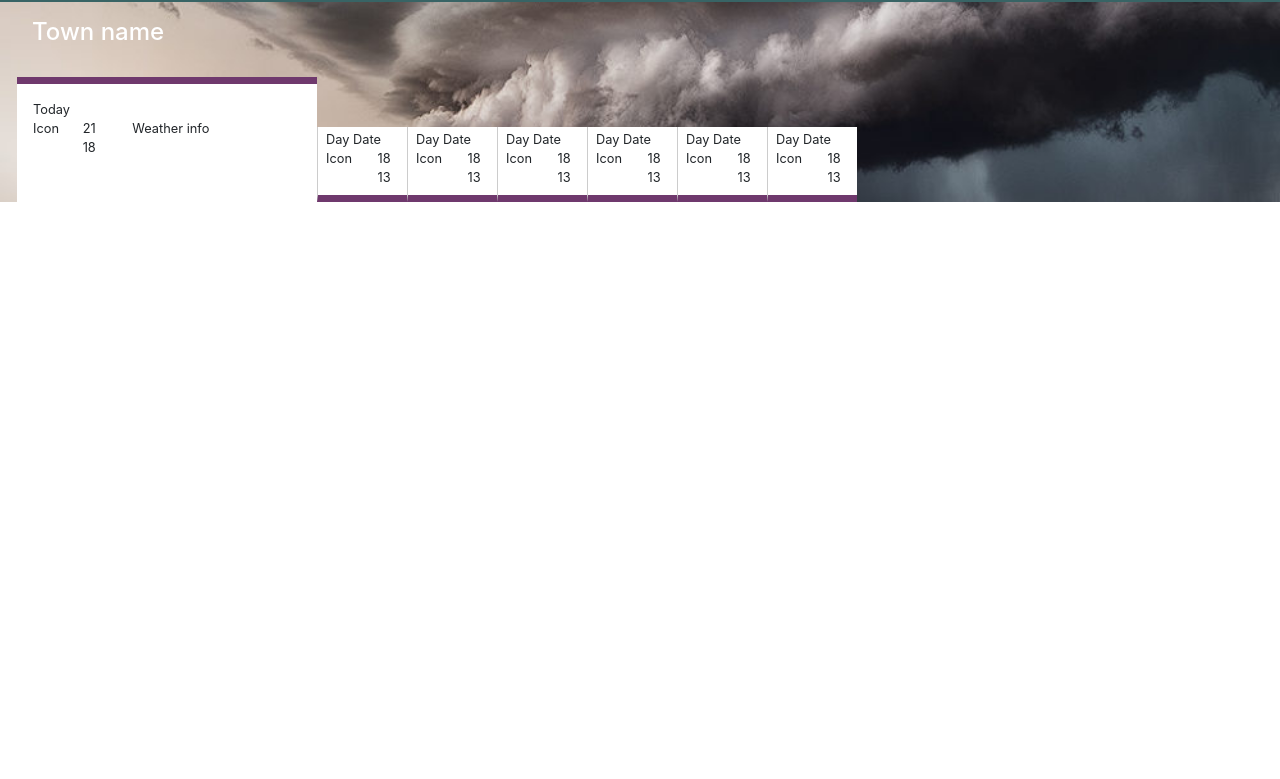
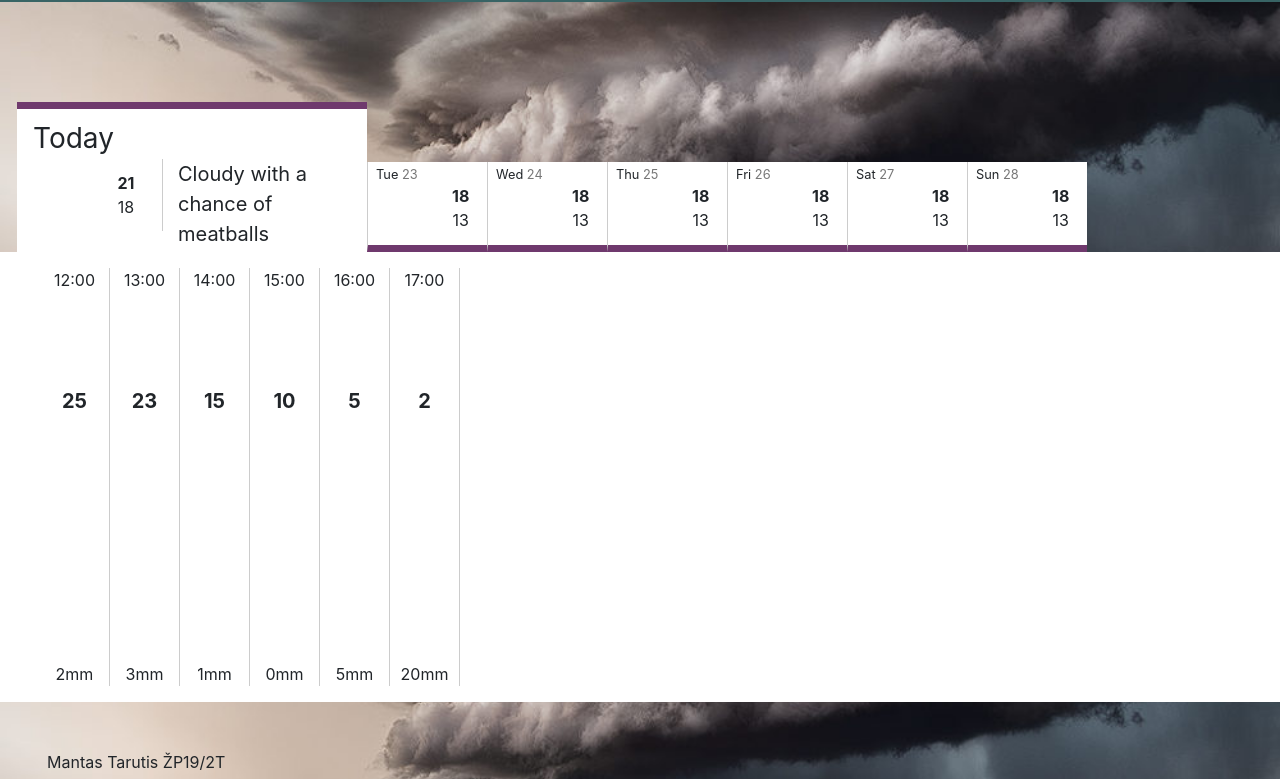
Before and after one commit to MikeTango30/KITM_JS_weather, a plain HTML site: page index.html in a window 1280 px wide. Shown: the part 67-846 px from the top of the page. Before the commit the page ends 800 px from the top, so only its background shows below. Drawn offline with nearby package versions, Linux system fonts and the light colour scheme; files that its build step writes are made by us from their sources; some icons are missing; a web font is replaced by a local one.

Commit message:
switches focused day, weather icons

```diff
--- a/index.html
+++ b/index.html
@@ -14,228 +14,253 @@
         rel="stylesheet">
   <!--favicon-->
   <link rel="icon" type="image/png" href="assets/favicon/favicon.ico">
+  <!--weather icons-->
+  <link href="https://cdnjs.cloudflare.com/ajax/libs/weather-icons/2.0.9/css/weather-icons.min.css" rel="stylesheet">
+  <link href="https://cdnjs.cloudflare.com/ajax/libs/weather-icons/2.0.9/css/weather-icons-wind.min.css" rel="stylesheet">
   <!--Font Awesome-->
   <link href="https://use.fontawesome.com/releases/v5.0.4/css/all.css" rel="stylesheet">
   <script src="https://kit.fontawesome.com/b80f6d846e.js" crossorigin="anonymous"></script>
-    <title>All this rain!</title>
+  <title>Acid rain!</title>
 </head>
 <body>
 <div class="container-fluid">
   <header>
     <div class="container">
       <nav class="navbar justify-content-start">
-                <a class="navbar-brand text-white">Weather</a>
-                <form class="form-inline">
-                    <input class="form-control mr-sm-2" type="search" placeholder="Enter a city" aria-label="Search">
+          <div class="col-sm-4">
+          <a class="navbar-brand text-white">Ominous Weather</a>
+          </div>
+        <div class="col-sm">
+          <form class="form-inline w-100">
+            <input class="form-control mr-sm-2 search-city w-100" type="search" placeholder="Enter a city" aria-label="Search">
           </form>
+        </div>
       </nav>
     </div>
   </header>
-    <section class="wheather-weekly">
+  <section class="weather-weekly">
     <div class="container h-100">
-            <div class="row flex-column h-100 justify-content-between">
-                <div class="row town-name ">
+      <div class="row h-100 justify-content-between">
+        <div class="row town-name w-100 ">
           <div class="col">
-                        <h4 class="text-white">Town name</h4>
+            <h4 class="text-white city"></h4>
           </div>
         </div>
         <div class="row weekdays">
           <div class="weekday today focused">
             <div class="row justify-content-start">
-                            <div class="col">
+              <div class="col today">
                 Today
               </div>
             </div>
             <div class="row">
-                            <div class="col-4">
-                                <div class="row">
+              <div class="col-5 icon-temp">
+                <div class="row line line-separator-right">
                   <div class="col-6 icon">
-                                        <span>Icon</span>
+                    <i class="wi wi-day-sunny"></i>
                   </div>
-                                    <div class="col-6">
+                  <div class="col-6 temp">
                     <div class="row">
                       <div class="col day-temp">
-                                                21
+                        21<i class="wi wi-degrees"></i>
                       </div>
                     </div>
                     <div class="row">
                       <div class="col night-temp">
-                                                18
+                        18<i class="wi wi-degrees"></i>
                       </div>
                     </div>
                   </div>
                 </div>
               </div>
-                            <div class="col-8">
-                                Weather info
+              <div class="col-7 weather-info">
+                Cloudy with a chance of meatballs
               </div>
             </div>
           </div>
-                    <div class="weekday">
+          <div class="weekday other-day">
             <div class="row justify-content-start">
-                            <div class="col">
-                                Day Date
+              <div class="col date">
+                Tue <span>23</span>
               </div>
             </div>
             <div class="row">
-                            <div class="col">
-                                <div class="row">
+              <div class="col icon-temp">
+                <div class="row line">
                   <div class="col-6 icon">
-                                        <span>Icon</span>
+                    <i class="wi wi-day-sprinkle"></i>
                   </div>
-                                    <div class="col-6">
+                  <div class="col-6 temp">
                     <div class="row">
                       <div class="col day-temp">
-                                                18
+                        18<i class="wi wi-degrees"></i>
                       </div>
                     </div>
                     <div class="row">
                       <div class="col night-temp">
-                                                13
+                        13<i class="wi wi-degrees"></i>
                       </div>
                     </div>
                   </div>
                 </div>
               </div>
+              <div class="col-7 d-none weather-info">
+                Flock of seagulls attack
               </div>
             </div>
-                    <div class="weekday">
+          </div>
+          <div class="weekday other-day">
             <div class="row justify-content-start">
-                            <div class="col">
-                                Day Date
+              <div class="col date">
+                Wed <span>24</span>
               </div>
             </div>
             <div class="row">
-                            <div class="col">
-                                <div class="row">
+              <div class="col icon-temp">
+                <div class="row line">
                   <div class="col-6 icon">
-                                        <span>Icon</span>
+                    <i class="wi wi-day-sleet"></i>
                   </div>
-                                    <div class="col-6">
+                  <div class="col-6 temp">
                     <div class="row">
                       <div class="col day-temp">
-                                                18
+                        18<i class="wi wi-degrees"></i>
                       </div>
                     </div>
                     <div class="row">
                       <div class="col night-temp">
-                                                13
+                        13<i class="wi wi-degrees"></i>
                       </div>
                     </div>
                   </div>
                 </div>
               </div>
+              <div class="col-7 d-none weather-info">
+                Tsunami in 5 minutes
               </div>
             </div>
-                    <div class="weekday">
+          </div>
+          <div class="weekday other-day">
             <div class="row justify-content-start">
-                            <div class="col">
-                                Day Date
+              <div class="col date">
+                Thu <span>25</span>
               </div>
             </div>
             <div class="row">
-                            <div class="col">
-                                <div class="row">
+              <div class="col icon-temp">
+                <div class="row line">
                   <div class="col-6 icon">
-                                        <span>Icon</span>
+                    <i class="wi wi-day-fog"></i>
                   </div>
-                                    <div class="col-6">
+                  <div class="col-6 temp">
                     <div class="row">
                       <div class="col day-temp">
-                                                18
+                        18<i class="wi wi-degrees"></i>
                       </div>
                     </div>
                     <div class="row">
                       <div class="col night-temp">
-                                                13
+                        13<i class="wi wi-degrees"></i>
                       </div>
                     </div>
                   </div>
                 </div>
               </div>
+              <div class="col-7 d-none weather-info">
+                Desert storm!!!
               </div>
             </div>
-                    <div class="weekday">
+          </div>
+          <div class="weekday other-day">
             <div class="row justify-content-start">
-                            <div class="col">
-                                Day Date
+              <div class="col date">
+                Fri <span>26</span>
               </div>
             </div>
             <div class="row">
-                            <div class="col">
-                                <div class="row">
+              <div class="col icon-temp">
+                <div class="row line">
                   <div class="col-6 icon">
-                                        <span>Icon</span>
+                    <i class="wi wi-day-showers"></i>
                   </div>
-                                    <div class="col-6">
+                  <div class="col-6 temp">
                     <div class="row">
                       <div class="col day-temp">
-                                                18
+                        18<i class="wi wi-degrees"></i>
                       </div>
                     </div>
                     <div class="row">
                       <div class="col night-temp">
-                                                13
+                        13<i class="wi wi-degrees"></i>
                       </div>
                     </div>
                   </div>
                 </div>
               </div>
+              <div class="col-7 d-none weather-info">
+                Devastating agony with a chance of meatballs
               </div>
             </div>
-                    <div class="weekday">
+          </div>
+          <div class="weekday other-day">
             <div class="row justify-content-start">
-                            <div class="col">
-                                Day Date
+              <div class="col date">
+                Sat <span>27</span>
               </div>
             </div>
             <div class="row">
-                            <div class="col">
-                                <div class="row">
+              <div class="col icon-temp">
+                <div class="row line">
                   <div class="col-6 icon">
-                                        <span>Icon</span>
+                    <i class="wi wi-day-snow"></i>
                   </div>
-                                    <div class="col-6">
+                  <div class="col-6 temp">
                     <div class="row">
                       <div class="col day-temp">
-                                                18
+                        18<i class="wi wi-degrees"></i>
                       </div>
                     </div>
                     <div class="row">
                       <div class="col night-temp">
-                                                13
+                        13<i class="wi wi-degrees"></i>
                       </div>
                     </div>
                   </div>
                 </div>
               </div>
+              <div class="col-7 d-none weather-info">
+                Acid rain with a chance of meatballs
               </div>
             </div>
-                    <div class="weekday">
+          </div>
+          <div class="weekday other-day">
             <div class="row justify-content-start">
-                            <div class="col">
-                                Day Date
+              <div class="col date">
+                Sun <span>28</span>
               </div>
             </div>
             <div class="row">
-                            <div class="col">
-                                <div class="row">
+              <div class="col icon-temp">
+                <div class="row line">
                   <div class="col-6 icon">
-                                        <span>Icon</span>
+                    <i class="wi wi-day-snow-wind"></i>
                   </div>
-                                    <div class="col-6">
+                  <div class="col-6 temp">
                     <div class="row">
                       <div class="col day-temp">
-                                                18
+                        18<i class="wi wi-degrees"></i>
                       </div>
                     </div>
                     <div class="row">
                       <div class="col night-temp">
-                                                13
+                        13<i class="wi wi-degrees"></i>
                       </div>
                     </div>
                   </div>
                 </div>
+              </div>
+              <div class="col-7 d-none weather-info">
+                Sunny with a chance of meatballs
               </div>
             </div>
           </div>
@@ -244,15 +269,139 @@
     </div>
   </section>
   <section class="weather-hourly">
+    <div class="container h-100">
+      <div class="row h-100 hours">
+        <div class="hour">
+          <div class="row">12:00</div>
+          <div class="row icon-celsius">
             <div class="row">
-            <div class="col">
+              <i class="wi wi-day-showers"></i>
+            </div>
+            <div class="row">
+              25<i class="wi wi-degrees"></i>
+            </div>
+          </div>
+          <div class="row icon-rainfall-wind">
+            <div class="row">
+              <i class="wi wi-raindrops"></i>
+            </div>
+            <div class="row">2mm</div>
+            <div class="row">
+              <i class="wi wi-wind wi-from-s"></i>
+            </div>
+          </div>
+        </div>
+        <div class="hour">
+        <div class="row">13:00</div>
+        <div class="row icon-celsius">
+          <div class="row">
+            <i class="wi wi-day-rain"></i>
+          </div>
+          <div class="row">
+            23<i class="wi wi-degrees"></i>
+          </div>
+        </div>
+        <div class="row icon-rainfall-wind">
+          <div class="row">
+            <i class="wi wi-raindrops"></i>
+          </div>
+          <div class="row">3mm</div>
+          <div class="row">
+            <i class="wi wi-wind wi-from-sw"></i>
+          </div>
+        </div>
+      </div>
+        <div class="hour">
+          <div class="row">14:00</div>
+          <div class="row icon-celsius">
+            <div class="row">
+              <i class="wi wi-day-sleet"></i>
+            </div>
+            <div class="row">
+              15<i class="wi wi-degrees"></i>
+            </div>
+          </div>
+          <div class="row icon-rainfall-wind">
+            <div class="row">
+              <i class="wi wi-raindrops"></i>
+            </div>
+            <div class="row">1mm</div>
+            <div class="row">
+              <i class="wi wi-wind wi-from-se"></i>
+            </div>
+          </div>
+        </div>
+        <div class="hour">
+          <div class="row">15:00</div>
+          <div class="row icon-celsius">
+            <div class="row">
+              <i class="wi wi-day-fog"></i>
+            </div>
+            <div class="row">
+              10<i class="wi wi-degrees"></i>
+            </div>
+          </div>
+          <div class="row icon-rainfall-wind">
+            <div class="row">
+              <i class="wi wi-raindrops"></i>
 
+            </div>
+            <div class="row">0mm</div>
+            <div class="row">
+              <i class="wi wi-wind wi-from-nw"></i>
+            </div>
+          </div>
+        </div>
+        <div class="hour">
+          <div class="row">16:00</div>
+          <div class="row icon-celsius">
+            <div class="row">
+              <i class="wi wi-day-sunny"></i>
+            </div>
+            <div class="row">
+              5<i class="wi wi-degrees"></i>
+            </div>
+          </div>
+          <div class="row icon-rainfall-wind">
+            <div class="row">
+              <i class="wi wi-raindrops"></i>
+            </div>
+            <div class="row">5mm</div>
+            <div class="row">
+              <i class="wi wi-wind wi-from-ne"></i>
+            </div>
+          </div>
+        </div>
+        <div class="hour">
+          <div class="row">17:00</div>
+          <div class="row icon-celsius">
+            <div class="row">
+              <i class="wi wi-day-cloudy"></i>
+            </div>
+            <div class="row">
+              2<i class="wi wi-degrees"></i>
+            </div>
+          </div>
+          <div class="row icon-rainfall-wind">
+            <div class="row">
+              <i class="wi wi-raindrops"></i>
+            </div>
+            <div class="row">20mm</div>
+            <div class="row">
+              <i class="wi wi-wind wi-from-n"></i>
+            </div>
+          </div>
+        </div>
       </div>
     </div>
   </section>
   <footer>
-        <div class="row justify-content-start">
-            <!--<span>Mantas Tarutis ŽP19/2T</span>-->
+    <div class="container">
+      <div class="row pt-5 w-100">
+        <div class="col">
+          <span>Mantas Tarutis ŽP19/2T</span>
+        </div>
+      </div>
     </div>
   </footer>
 </div>
--- a/sass/_colors.scss
+++ b/sass/_colors.scss
@@ -1,3 +1,4 @@
 $color__deep-cerulean:    #386465;
 $color__plain-white:         #ffffff;
+$color__light-grey:       #777777;
 $color__cosmic:              #6f396d;
--- a/sass/_global.scss
+++ b/sass/_global.scss
@@ -10,40 +10,201 @@
 
 header {
   background-color: $color__deep-cerulean;
+
   .navbar-brand {
     text-transform: uppercase;
     font-size: 2.2rem;
     padding: 0;
-    //vertical-align: middle;
   }
 }
 
-.wheather-weekly {
+.search-city {
+  background: no-repeat #ffffff right url("../assets/img/searchIcon.png");
+  background-size: contain;
+}
+
+.weather-weekly {
   background: no-repeat 100% 65% url('../assets/img/wthr1000x936.jpg');
   background-size: cover;
-  height: 200px;
+  height: 250px;
+
   .town-name {
     margin-top: 1rem;
   }
 }
 
+.weekdays {
+  flex-wrap: nowrap;
+  overflow-x: scroll;
+  width: 100%;
+}
+
 .weekday {
   display: inline;
   padding: .2rem .5rem;
-  height: 75px;
-  width: 90px;
+  height: 90px;
+  min-width: 120px;
   border-left: 1px solid #ccc;
-  background-color:  $color__plain-white;
+  background-color: $color__plain-white;
   border-bottom: 7px solid $color__cosmic;
   align-self: flex-end;
   font-size: .8rem;
+
   &.focused {
     border: none;
     border-top: 7px solid $color__cosmic;
-    padding: 1rem;
+    padding: .5rem 1rem 1rem;
     order: -1;
-    height: 125px;
-    width: 300px;
-
+    height: 150px;
+    width: 350px;
   }
 }
+
+.weather-hourly {
+  .hours {
+    flex-wrap: nowrap;
+    padding: 1rem .5rem;
+  }
+  .container {
+    overflow-x: scroll;
+  }
+
+  height: 450px;
+
+  .hour {
+    display: flex;
+    flex-flow: column;
+    justify-content: space-between;
+    min-width: 70px;
+    height: inherit;
+    border-right: 1px solid #ccc;
+
+    .row {
+      margin-left: 0;
+      margin-right: 0;
+      justify-content: center;
+    }
+
+    .icon-celsius {
+      position: relative;
+      bottom: 80px;
+      flex-flow: column;
+      .row:first-child {
+        font-size: 2rem;
+      }
+      .row:last-child {
+        margin-top: .5rem;
+        font-size: 1.25rem;
+        font-weight: bold;
+        i {
+          font-size: 2rem;
+        }
+      }
+    }
+
+    .icon-rainfall-wind {
+      flex-flow: column;
+      .row:first-child, .row:last-child {
+        font-size: 2.5rem;
+      }
+    }
+  }
+}
+
+.line-separator-right {
+  border-right: 1px solid #ccc;
+}
+
+.weather-weekly {
+  .temp {
+    text-align: center;
+    align-self: center;
+  }
+  .day-temp {
+    font-weight: bold;
+  }
+  .weekdays {
+     .focused {
+       font-size: 1.25rem;
+
+       .today {
+         font-size: 1.75rem;
+       }
+       .icon {
+         font-size: 3rem;
+       }
+     }
+   }
+  .weekday {
+    .date {
+      span {
+        color: $color__light-grey;
+      }
+    }
+    .icon {
+      font-size: 2rem;
+      i {
+        margin-left: .5rem;
+      }
+    }
+    .temp {
+      font-size: 1rem;
+    }
+  }
+}
+
+footer {
+  background: no-repeat 0 85% url("../assets/img/wthr1000x936.jpg");
+  background-size: cover;
+  height: 300px;
+}
+//.clear {
+//
+//}
+//
+//.isolated-clouds {
+//
+//}
+//
+//.scattered-clouds {
+//
+//}
+//
+//.overcast {
+//
+//}
+//
+//.light-rain {
+//
+//}
+//
+//.moderate-rain {
+//
+//}
+//.heavy-rain {
+//
+//}
+//
+//.sleet {
+//
+//}
+//
+//.light-snow {
+//
+//}
+//
+//.moderate-snow {
+//
+//}
+//
+//.heavy-snow {
+//
+//}
+//
+//.fog {
+//
+//}
+//
+//.na {
+//
+//}
```
Also changed, not shown: js/app.js (+120 -0 lines), ReadMe.md, sass/styles.scss (line endings or trailing spaces). Lines whose indentation alone changed are shown as unchanged.
